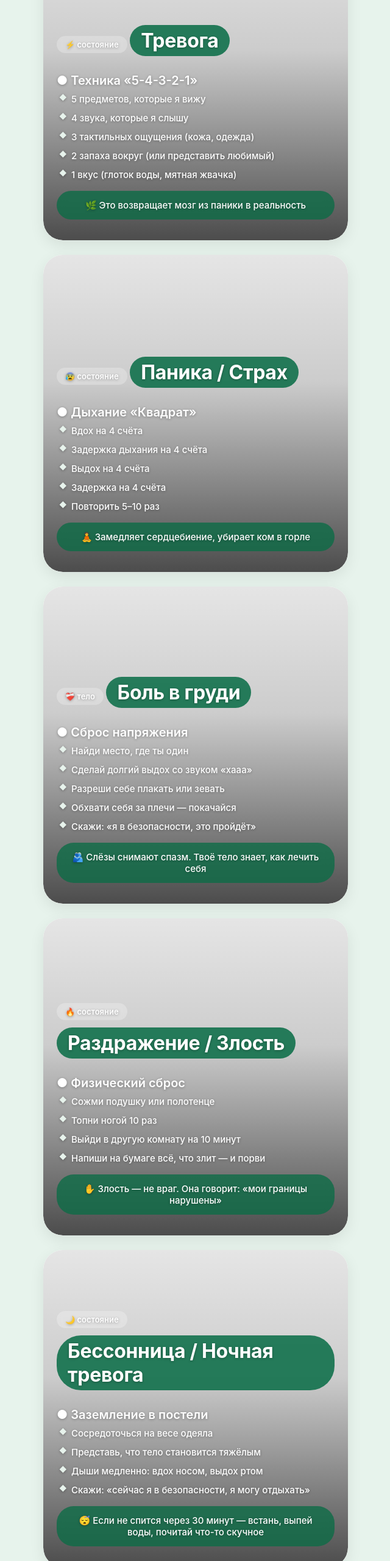
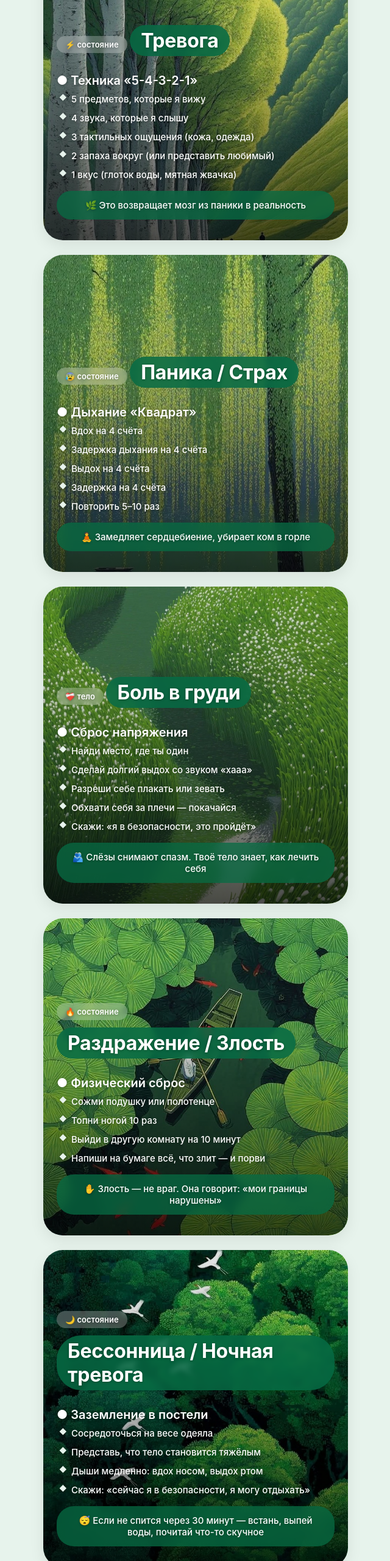
Before and after one commit to Trappa718/Helper-card, a plain HTML site: page docs/index.html in a window 1280 px wide. Shown: the part 240-2800 px from the top of the page at 61% size, without its empty margins (319-959 px from the left). Drawn offline with Linux system fonts and the light colour scheme.

Commit message:
Update index.html

```diff
--- a/docs/index.html
+++ b/docs/index.html
@@ -186,7 +186,7 @@
 
     <!-- 1. ТРЕВОГА: техника 5-4-3-2-1 -->
     <div class="card">
-        <div class="card-bg" style="background-image: url('card1.jpg');">
+        <div class="card-bg" style="background-image: url('IMG_9537.jpeg');">
             <div class="card-content">
                 <div class="badge-state">⚡ состояние</div>
                 <div class="card-title">Тревога</div>
@@ -205,7 +205,7 @@
 
     <!-- 2. ПАНИКА / СТРАХ: дыхание квадратом -->
     <div class="card">
-        <div class="card-bg" style="background-image: url('card2.jpg');">
+        <div class="card-bg" style="background-image: url('IMG_9538.jpeg');">
             <div class="card-content">
                 <div class="badge-state">😰 состояние</div>
                 <div class="card-title">Паника / Страх</div>
@@ -224,7 +224,7 @@
 
     <!-- 3. БОЛЬ (в груди / комок) -->
     <div class="card">
-        <div class="card-bg" style="background-image: url('card3.jpg');">
+        <div class="card-bg" style="background-image: url('IMG_9539.jpeg');">
             <div class="card-content">
                 <div class="badge-state">❤️‍🩹 тело</div>
                 <div class="card-title">Боль в груди</div>
@@ -243,7 +243,7 @@
 
     <!-- 4. РАЗДРАЖЕНИЕ / ХОЧУ КРИЧАТЬ -->
     <div class="card">
-        <div class="card-bg" style="background-image: url('card4.jpg');">
+        <div class="card-bg" style="background-image: url('IMG_9540.jpeg');">
             <div class="card-content">
                 <div class="badge-state">🔥 состояние</div>
                 <div class="card-title">Раздражение / Злость</div>
@@ -261,7 +261,7 @@
 
     <!-- 5. БЕССОННИЦА / НОЧНАЯ ТРЕВОГА -->
     <div class="card">
-        <div class="card-bg" style="background-image: url('card5.jpg');">
+        <div class="card-bg" style="background-image: url('IMG_9541.jpeg');">
             <div class="card-content">
                 <div class="badge-state">🌙 состояние</div>
                 <div class="card-title">Бессонница / Ночная тревога</div>
@@ -279,7 +279,7 @@
 
     <!-- 6. ЧУВСТВО ВИНЫ / "Я ВСЁ ИСПОРТИЛ" -->
     <div class="card">
-        <div class="card-bg" style="background-image: url('card6.jpg');">
+        <div class="card-bg" style="background-image: url('IMG_9542.jpeg');">
             <div class="card-content">
                 <div class="badge-state">⚖️ эмоция</div>
                 <div class="card-title">Вина / Стыд</div>
@@ -297,7 +297,7 @@
 
     <!-- 7. ОБЩАЯ ОПОРА / КАЖДЫЙ ДЕНЬ -->
     <div class="card">
-        <div class="card-bg" style="background-image: url('card7.jpg');">
+        <div class="card-bg" style="background-image: url('IMG_9543.jpeg');">
             <div class="card-content">
                 <div class="badge-state">🧘 ежедневное</div>
                 <div class="card-title">Опора на себя</div>
```
